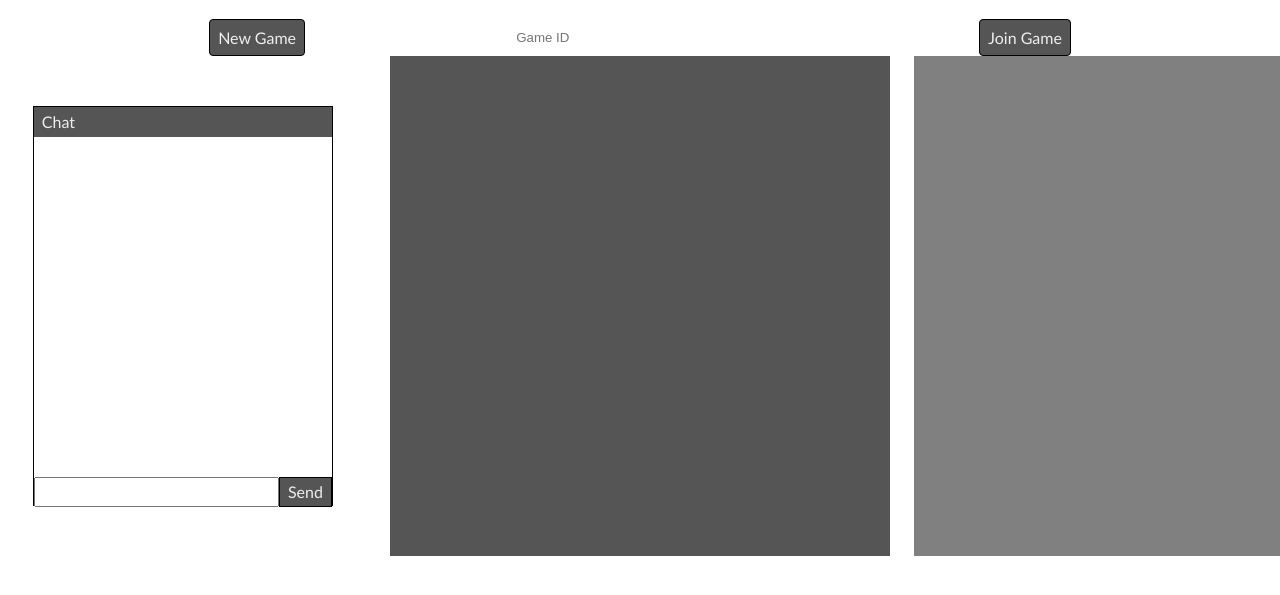
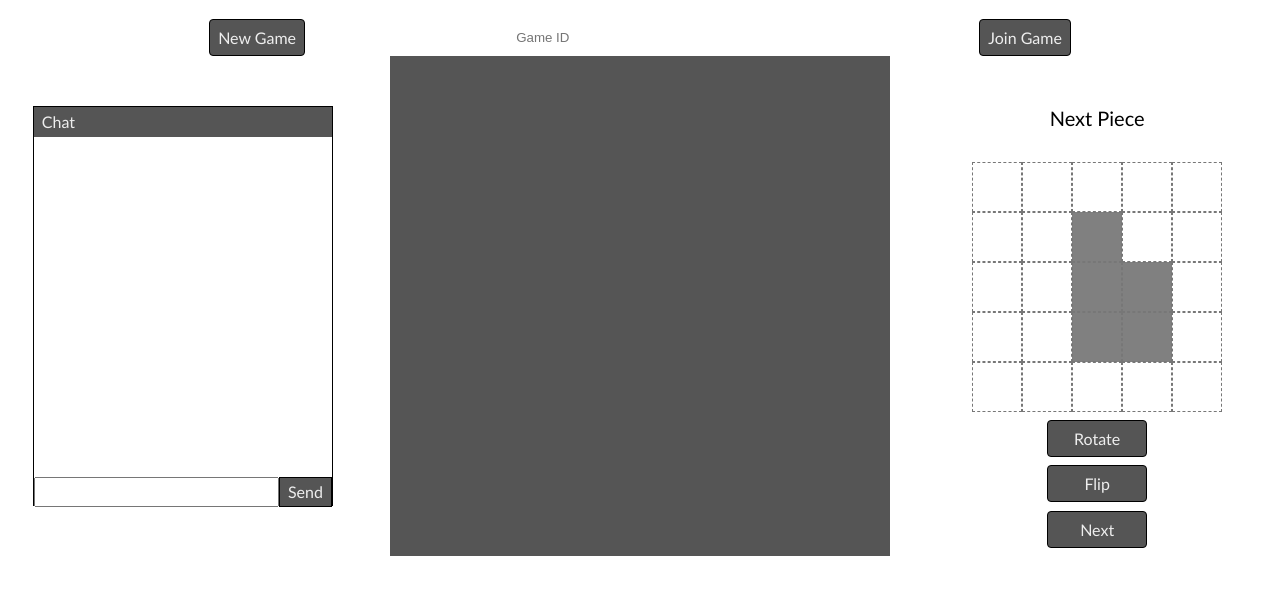
Before and after one commit to nickcummings21/browser-game-server, a website: page public/scarabya/index.html in a window 1280 px wide. Shown: the part 63-658 px from the top of the page. Drawn offline with nearby package versions, Linux system fonts and the light colour scheme; no server answers.

Commit message:
next piece display implemented

```diff
--- a/public/scarabya/index.html
+++ b/public/scarabya/index.html
@@ -1,25 +1,25 @@
 <!DOCTYPE html>
 <html lang="en">
   <head>
-  <meta charset="UTF-8">
-  <meta name="viewport" content="width=device-width, initial-scale=1.0">
+    <meta charset="UTF-8" />
+    <meta name="viewport" content="width=device-width, initial-scale=1.0" />
 
     <script src="https://cdn.jsdelivr.net/npm/socket.io-client@2/dist/socket.io.js"></script>
     <!-- <script defer src="/socket.io/socket.io.js"></script> -->
 
-  <link rel="stylesheet" href="main.css">
+    <link rel="stylesheet" href="main.css" />
+    <script module src="pieces.js"></script>
     <script defer src="main.js"></script>
 
     <title>Scarabya</title>
   </head>
   <body>
-
     <h1 class="title">SCARABYA</h1>
 
     <div class="start-game">
       <div class="btn" onclick="newGame()">New Game</div>
 
-    <input type="text" id="game-id" placeholder="Game ID">
+      <input type="text" id="game-id" placeholder="Game ID" />
       <div class="btn" onclick="joinGame()">Join Game</div>
     </div>
 
@@ -28,13 +28,20 @@
         <div class="chat-header">Chat</div>
         <div class="chat-body"></div>
         <div class="chat-input-area">
-        <input type="text" id="chat-input" class="chat-input">
+          <input type="text" id="chat-input" class="chat-input" />
           <div class="btn" onclick="sendMessage()">Send</div>
         </div>
       </div>
       <div class="board"></div>
-    <div class="next-piece"></div>
+      <div class="next-piece">
+        <div class="next-piece-header">Next Piece</div>
+        <div class="next-piece-display"></div>
+        <div class="next-piece-btns">
+          <div class="btn" onclick="pieceOps.rotateR(pieces[activePiece]); updatePieceDisplay()">Rotate</div>
+          <div class="btn" onclick="pieceOps.flipX(pieces[activePiece]); updatePieceDisplay()">Flip</div>
+          <div class="btn" onclick="displayNextPiece()">Next</div>
         </div>
-
+      </div>
+    </div>
   </body>
 </html>
--- a/public/scarabya/main.css
+++ b/public/scarabya/main.css
@@ -90,9 +90,47 @@ body {
   display: grid;
   grid-template-columns: 1fr 1fr 1fr 1fr 1fr 1fr 1fr 1fr 1fr 1fr;
   grid-template-rows: 1fr 1fr 1fr 1fr 1fr 1fr 1fr 1fr 1fr 1fr;
+  cursor: pointer;
+}
+.board div {
+  border: 1px solid black;
 }
 
 .next-piece {
-  background: gray;
+  /* background: gray; */
   min-width: 250px;
+  display: flex;
+  flex-direction: column;
 }
+
+.next-piece-header {
+  font-size: 20px;
+  text-align: center;
+  margin: 50px 0 32px 0;
+}
+
+.next-piece-display {
+  width: 250px;
+  height: 250px;
+  margin: 0 auto;
+  display: grid;
+  grid-template-columns: 1fr 1fr 1fr 1fr 1fr;
+  grid-template-rows: 1fr 1fr 1fr 1fr 1fr;
+}
+
+.next-piece-display div {
+  border: 1px #777 dashed;
+}
+
+.next-piece-btns {
+  display: flex;
+  flex-direction: column;
+  justify-content: space-between;
+  align-items: center;
+  height: 128px;
+  margin: auto;
+}
+
+.next-piece-btns .btn {
+  width: 100px;
+}
--- a/public/scarabya/main.js
+++ b/public/scarabya/main.js
@@ -85,6 +85,41 @@ const initBoard = (boardWidth, boardHeight) => {
   }
 };
 
+const initNextPieceDisplay = () => {
+  const nextPieceDisplay = document.querySelector(".next-piece-display");
+  nextPieceDisplay.innerHTML = "";
+  let i = 0;
+  while (i < 25) {
+    const space = document.createElement("div");
+    space.id = "display-space" + Math.floor(i / 5) + (i % 5);
+    nextPieceDisplay.appendChild(space);
+    i++;
+  }
+};
+initNextPieceDisplay();
+
+let activePiece = -1;
+const displayNextPiece = temp => {
+  activePiece = (activePiece < 11) ? activePiece + 1 : 0;
+  updatePieceDisplay();
+}
+
+const updatePieceDisplay = () => {
+  const nextPiece = pieces[activePiece];
+  for (let i = 0; i < nextPiece.length; i++) {
+    for (let j = 0; j < nextPiece[i].length; j++) {
+      const currSpace = document.querySelector("#display-space" + i + j);
+      if (nextPiece[i][j] == 3) {
+        currSpace.style.backgroundColor = "gray";
+      }
+      else {
+        currSpace.style.backgroundColor = "white";
+      }
+    }
+  }
+}
+displayNextPiece(pieces[0]);
+
 const newGame = () => {
   socket.emit("new-game", null);
 };
--- /dev/null
+++ b/public/scarabya/pieces.js
@@ -0,0 +1,174 @@
+const pieceOps = {
+  flipXY: piece => {
+    const oldPiece = deepCopy(piece);
+
+    for (let i = 0; i < piece.length; i++) {
+      for (let j = 0; j < piece[i].length; j++) {
+        piece[i][j] = oldPiece[j][i];
+      }
+    }
+    printPiece(piece);
+    return piece;
+  },
+  flipX: piece => {
+    const oldPiece = deepCopy(piece);
+
+    for (let i = 0; i < piece.length; i++) {
+      piece[i][0] = oldPiece[i][4];
+      piece[i][1] = oldPiece[i][3];
+      piece[i][3] = oldPiece[i][1];
+      piece[i][4] = oldPiece[i][0];
+    }
+    printPiece(piece);
+    return piece;
+  },
+  flipY: piece => {
+    const oldPiece = deepCopy(piece);
+
+    for (let i = 0; i < piece[0].length; i++) {
+      piece[0][i] = oldPiece[4][i];
+      piece[1][i] = oldPiece[3][i];
+      piece[3][i] = oldPiece[1][i];
+      piece[4][i] = oldPiece[0][i];
+    }
+    printPiece(piece);
+    return piece;
+  },
+  rotateR: piece => {
+    const oldPiece = deepCopy(piece);
+
+    for (let i = 0; i < piece.length; i++) {
+      piece[i][0] = oldPiece[4][i];
+      piece[i][1] = oldPiece[3][i];
+      piece[i][2] = oldPiece[2][i];
+      piece[i][3] = oldPiece[1][i];
+      piece[i][4] = oldPiece[0][i];
+    }
+    printPiece(piece);
+    return piece;
+  },
+  rotateL: piece => {
+    const oldPiece = deepCopy(piece);
+
+    for (let i = 0; i < piece.length; i++) {
+      let j = 4 - i;
+      piece[i][0] = oldPiece[0][j];
+      piece[i][1] = oldPiece[1][j];
+      piece[i][2] = oldPiece[2][j];
+      piece[i][3] = oldPiece[3][j];
+      piece[i][4] = oldPiece[4][j];
+    }
+    printPiece(piece);
+    return piece;
+  }
+};
+
+const deepCopy = obj => JSON.parse(JSON.stringify(obj));
+const printPiece = piece => {
+  let temp = "";
+  for (let i = 0; i < piece.length; i++) {
+    for (let j = 0; j < piece[i].length; j++) {
+      temp = temp + piece[i][j] + " ";
+    }
+    temp += "\n";
+  }
+  console.log(temp);
+};
+
+const pieces = {
+  0: [
+    [0, 0, 0, 0, 0],
+    [0, 0, 3, 0, 0],
+    [0, 0, 3, 3, 0],
+    [0, 0, 3, 3, 0],
+    [0, 0, 0, 0, 0]
+  ], // the fatty
+
+  1: [
+    [0, 0, 0, 0, 0],
+    [0, 0, 3, 0, 0],
+    [0, 3, 3, 3, 0],
+    [0, 0, 3, 0, 0],
+    [0, 0, 0, 0, 0]
+  ], // the cross
+
+  2: [
+    [0, 0, 0, 0, 0],
+    [0, 3, 0, 0, 0],
+    [0, 3, 3, 3, 0],
+    [0, 0, 3, 0, 0],
+    [0, 0, 0, 0, 0]
+  ], // the funky
+
+  3: [
+    [0, 0, 0, 0, 0],
+    [0, 3, 0, 0, 0],
+    [0, 3, 3, 0, 0],
+    [0, 0, 3, 0, 0],
+    [0, 0, 3, 0, 0]
+  ], // the worm
+
+  4: [
+    [0, 0, 0, 0, 0],
+    [0, 3, 3, 0, 0],
+    [0, 0, 3, 0, 0],
+    [0, 0, 3, 0, 0],
+    [0, 0, 3, 0, 0]
+  ], // the "L"
+
+  5: [
+    [0, 0, 3, 0, 0],
+    [0, 0, 3, 0, 0],
+    [0, 0, 3, 0, 0],
+    [0, 0, 3, 0, 0],
+    [0, 0, 3, 0, 0]
+  ], // the line
+
+  6: [
+    [0, 0, 0, 0, 0],
+    [0, 3, 3, 0, 0],
+    [0, 3, 0, 0, 0],
+    [0, 3, 3, 0, 0],
+    [0, 0, 0, 0, 0]
+  ], // the "C"
+
+  7: [
+    [0, 0, 0, 0, 0],
+    [0, 0, 3, 3, 0],
+    [0, 0, 3, 0, 0],
+    [0, 3, 3, 0, 0],
+    [0, 0, 0, 0, 0]
+  ], // the "Z"
+
+  8: [
+    [0, 0, 0, 0, 0],
+    [0, 0, 3, 3, 0],
+    [0, 3, 3, 0, 0],
+    [0, 3, 0, 0, 0],
+    [0, 0, 0, 0, 0]
+  ], // the zig-zag
+
+  9: [
+    [0, 0, 0, 0, 0],
+    [0, 3, 3, 3, 0],
+    [0, 3, 0, 0, 0],
+    [0, 3, 0, 0, 0],
+    [0, 0, 0, 0, 0]
+  ], // the corner
+
+  10: [
+    [0, 0, 0, 0, 0],
+    [0, 3, 3, 3, 0],
+    [0, 0, 3, 0, 0],
+    [0, 0, 3, 0, 0],
+    [0, 0, 0, 0, 0]
+  ], // the "T"
+
+  11: [
+    [0, 0, 0, 0, 0],
+    [0, 0, 3, 0, 0],
+    [0, 0, 3, 3, 0],
+    [0, 0, 3, 0, 0],
+    [0, 0, 3, 0, 0]
+  ] // the key
+};
```
Lines whose indentation alone changed are shown as unchanged.
